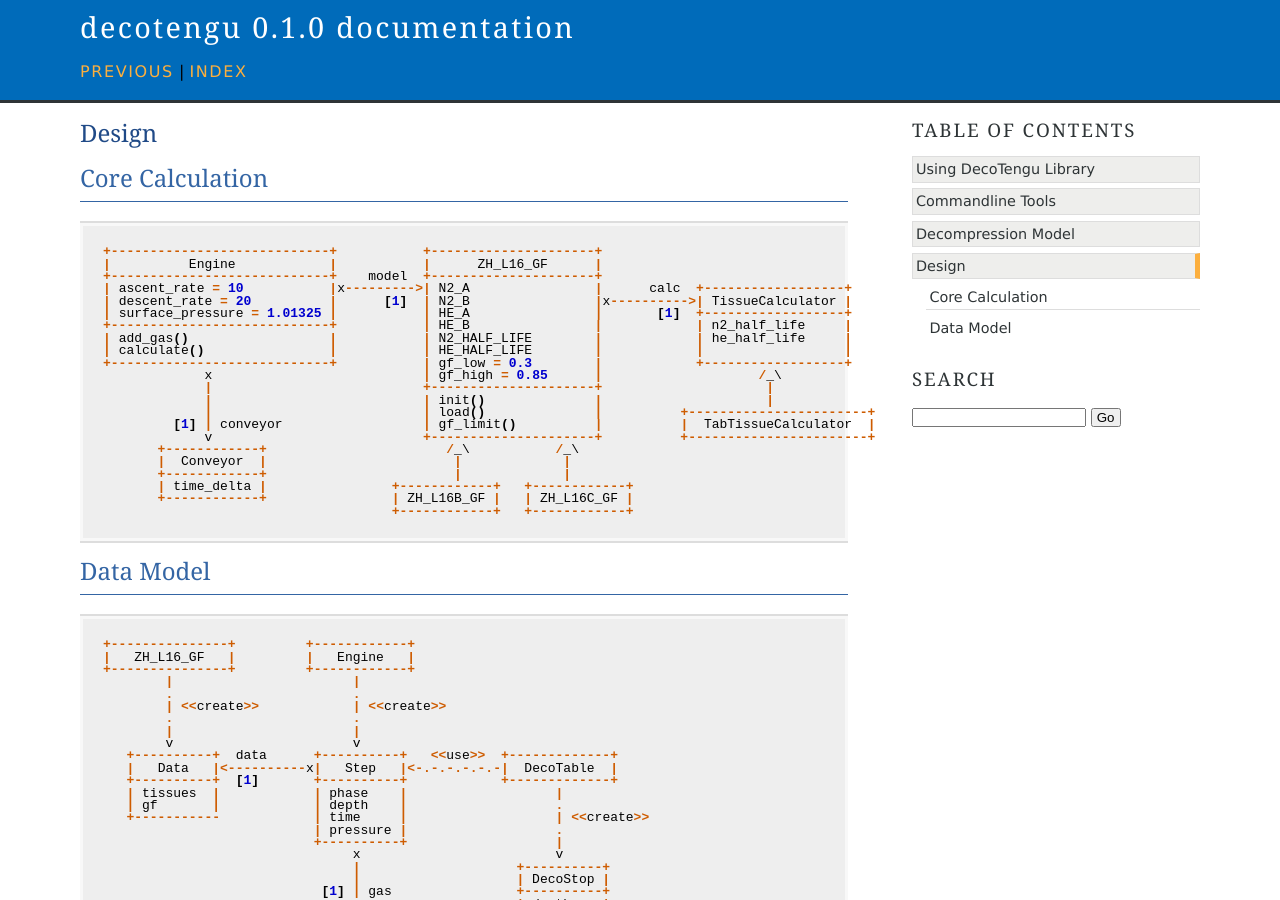
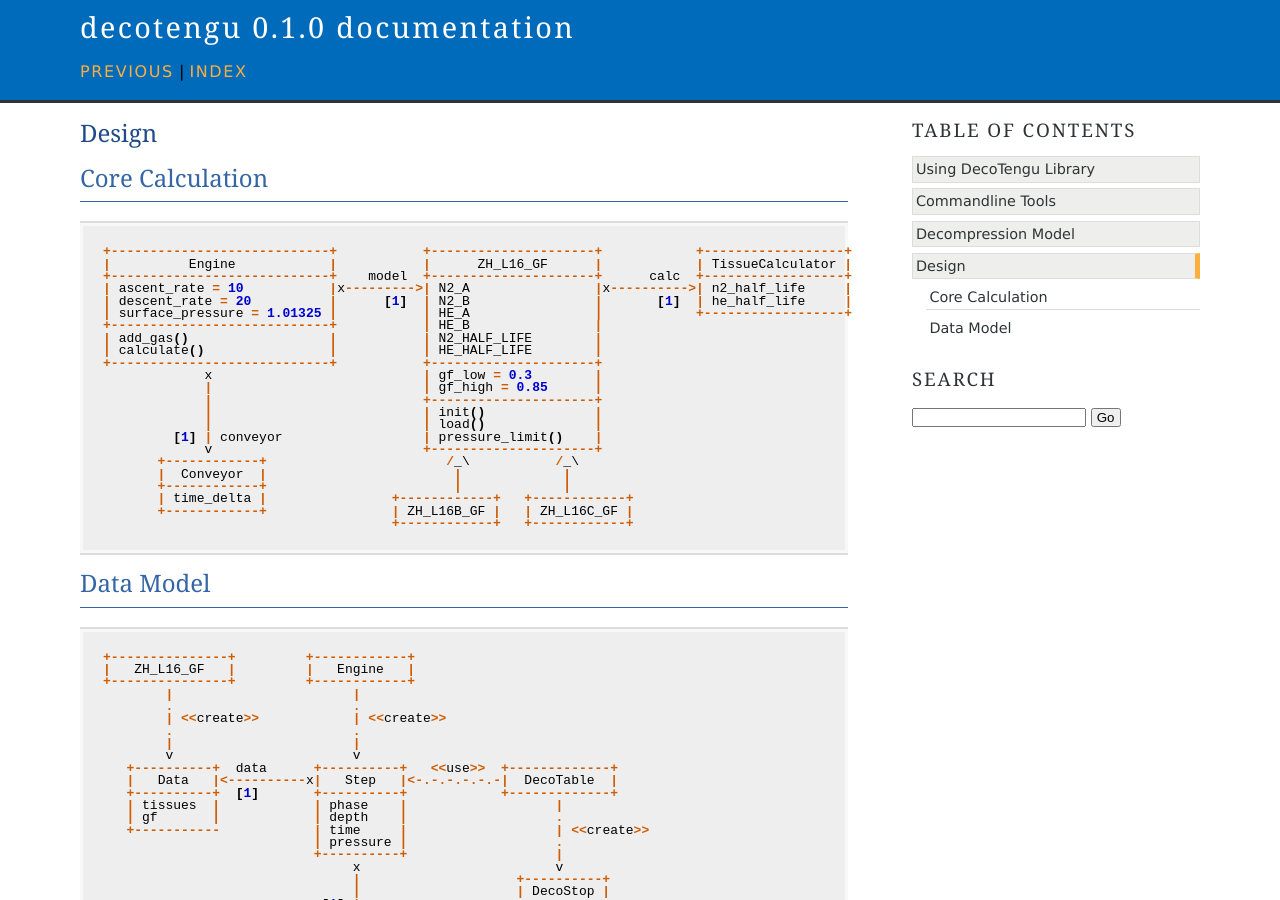
Before and after one commit to gully/decotengu, a Sphinx documentation site: the page built from doc/design.rst, in a window 1280 px wide and 900 px high. Built offline with Sphinx 7.4.7, drawn with Linux system fonts in a browser that asks for light colours.

Commit message:
- changes to core calculation class diagram   - removed TabTissueCalculator, which is not part of core calculation   - separated static and instance attributes of ZH_L16_GF class

```diff
--- a/doc/design.rst
+++ b/doc/design.rst
@@ -6,22 +6,23 @@ Core Calculation
 .. code::
    :class: diagram
 
+   +----------------------------+           +---------------------+            +------------------+
+   |          Engine            |           |      ZH_L16_GF      |            | TissueCalculator |
+   +----------------------------+    model  +---------------------+      calc  +------------------+
+   | ascent_rate = 10           |x--------->| N2_A                |x---------->| n2_half_life     |
+   | descent_rate = 20          |      [1]  | N2_B                |       [1]  | he_half_life     |
+   | surface_pressure = 1.01325 |           | HE_A                |            +------------------+
+   +----------------------------+           | HE_B                |
+   | add_gas()                  |           | N2_HALF_LIFE        |
+   | calculate()                |           | HE_HALF_LIFE        |
    +----------------------------+           +---------------------+
-   |          Engine            |           |      ZH_L16_GF      |
-   +----------------------------+    model  +---------------------+
-   | ascent_rate = 10           |x--------->| N2_A                |      calc  +------------------+
-   | descent_rate = 20          |      [1]  | N2_B                |x---------->| TissueCalculator |
-   | surface_pressure = 1.01325 |           | HE_A                |       [1]  +------------------+
-   +----------------------------+           | HE_B                |            | n2_half_life     |
-   | add_gas()                  |           | N2_HALF_LIFE        |            | he_half_life     |
-   | calculate()                |           | HE_HALF_LIFE        |            |                  |
-   +----------------------------+           | gf_low = 0.3        |            +------------------+
-                x                           | gf_high = 0.85      |                    /_\
-                |                           +---------------------+                     |
-                |                           | init()              |                     |
-                |                           | load()              |          +-----------------------+
-            [1] | conveyor                  | gf_limit()          |          |  TabTissueCalculator  |
-                v                           +---------------------+          +-----------------------+
+                x                           | gf_low = 0.3        |
+                |                           | gf_high = 0.85      |
+                |                           +---------------------+
+                |                           | init()              |
+                |                           | load()              |
+            [1] | conveyor                  | pressure_limit()    |
+                v                           +---------------------+
           +------------+                       /_\           /_\
           |  Conveyor  |                        |             |
           +------------+                        |             |
```
